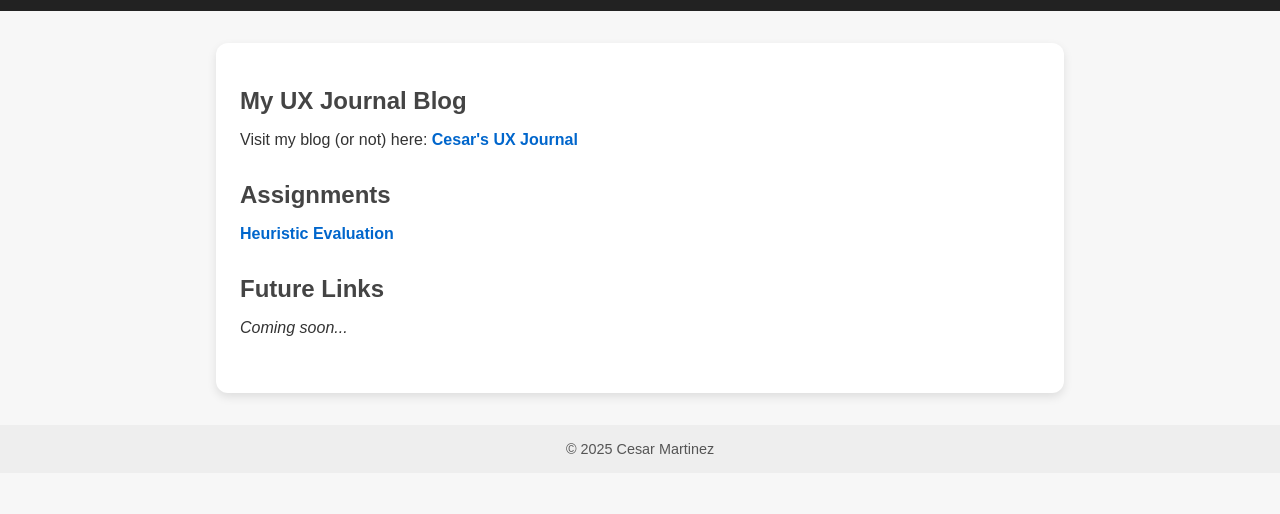
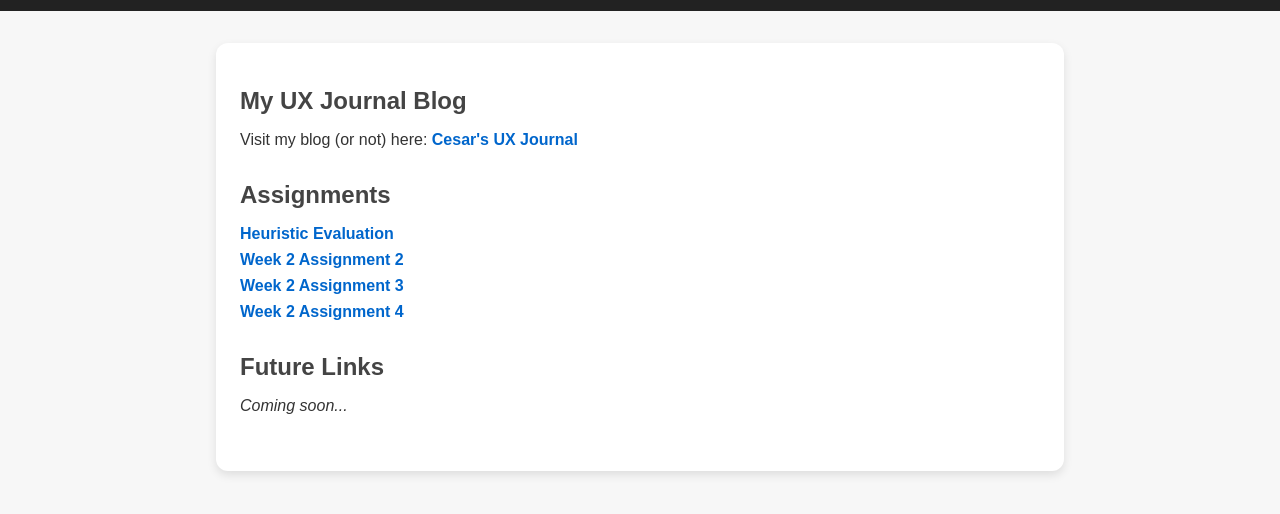
Before and after one commit to cesar1-byte/cesar-landing-page, a plain HTML site: page index.html in a window 1280 px wide. Shown: the part 98-612 px from the top of the page. Drawn offline with Linux system fonts and the light colour scheme.

Commit message:
Add files via upload

```diff
--- a/index.html
+++ b/index.html
@@ -13,6 +13,7 @@
 padding: 0;
 }
 
+
 header {
 background-color: #222;
 color: white;
@@ -20,10 +21,12 @@
 padding: 2rem 1rem;
 }
 
+
 header h1 {
 margin: 0;
 font-size: 2.5rem;
 }
+
 
 main {
 max-width: 800px;
@@ -34,14 +37,17 @@
 box-shadow: 0 4px 10px rgba(0,0,0,0.1);
 }
 
+
 section {
 margin-bottom: 2rem;
 }
+
 
 h2 {
 color: #444;
 margin-bottom: 0.5rem;
 }
+
 
 a {
 color: #0066cc;
@@ -49,18 +55,22 @@
 font-weight: bold;
 }
 
+
 a:hover {
 text-decoration: underline;
 }
+
 
 ul {
 list-style: none;
 padding: 0;
 }
 
+
 li {
 margin-bottom: 0.5rem;
 }
+
 
 footer {
 text-align: center;
@@ -76,6 +86,7 @@
 <h1>Cesar Martinez</h1>
 </header>
 
+
 <main>
 <section>
 <h2>My UX Journal Blog</h2>
@@ -84,12 +95,20 @@
 <a href="https://cesarsuxjournal.blogspot.com/" target="_blank">Cesar's UX Journal</a>
 </p>
 </section>
-
 <section>
 <h2>Assignments</h2>
 <ul>
 <li>
 <a href="heuristic-evaluation.html">Heuristic Evaluation</a>
+</li>
+<li>
+<a href="Week2A2_CesarMartinez.pdf" target="_blank">Week 2 Assignment 2</a>
+</li>
+<li>
+<a href="Week2A3_CesarMartinez.pdf" target="_blank">Week 2 Assignment 3</a>
+</li>
+<li>
+<a href="Week2A4_CesarMartinez.pdf" target="_blank">Week 2 Assignment 4</a>
 </li>
 </ul>
 </section>
@@ -100,12 +119,4 @@
 <ul>
 <li><em>Coming soon...</em></li>
 </ul>
-    </section>
-
-  </main>
-
-  <footer>
-    &copy; 2025 Cesar Martinez
-  </footer>
-</body>
 </html>
```
Also changed, not shown: 3 other files. Lines whose indentation alone changed are shown as unchanged.
